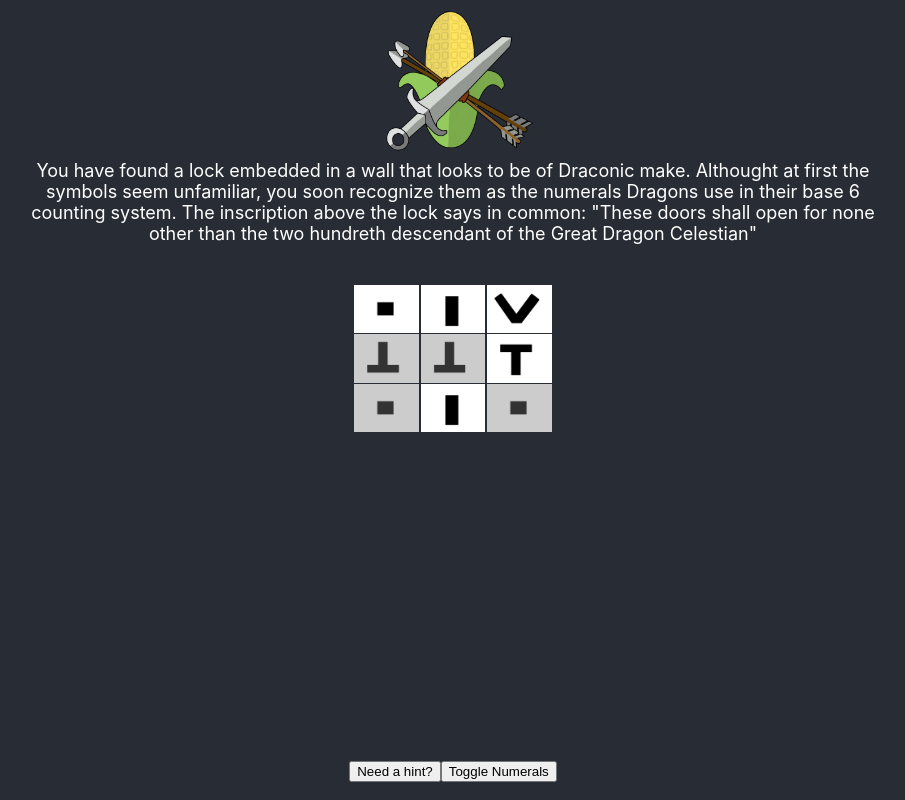
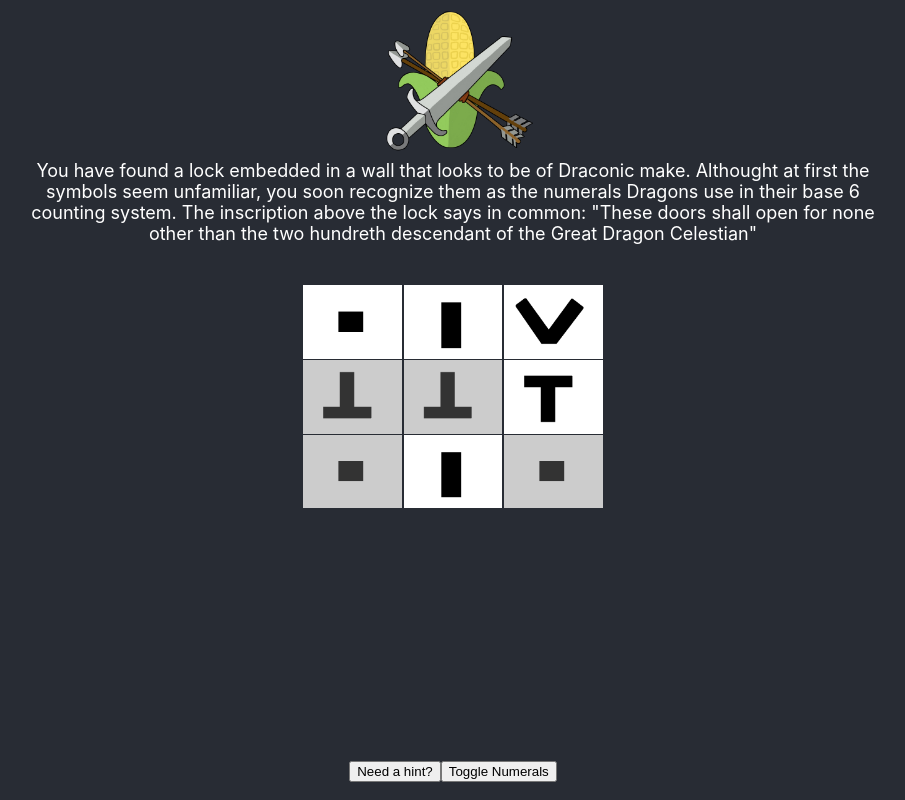
Before and after one commit to ParksDMSI/cornfed, a React (Create React App) app in the folder my-app/: page / in a window 1280 px wide. Shown: the whole page, without its empty margins (187-1092 px from the left). Built offline with nearby package versions, Linux system fonts and the light colour scheme.

Commit message:
more formatting

```diff
--- a/my-app/src/App.css
+++ b/my-app/src/App.css
@@ -62,7 +62,7 @@ h1, p{
   align-self: center;
   position: relative;
   height: auto;
-  max-width: 16vw;
+  max-width: 24vw;
   /* margin: 5% 10% 0 10%; */
   display: inline-block;
 }
@@ -82,7 +82,7 @@ h1, p{
 }
 
 .SumRow{
-  max-width: 16vw;
+  max-width: 24vw;
   position: relative;
   display: block;
   border: 1px solid red;
@@ -92,7 +92,7 @@ h1, p{
 .SumColumn{
   display: inline-block;
   position: absolute;
-  max-width: calc(16vw * .33);
+  max-width: calc(24vw * .33);
   height: auto;
   border: 1px solid red;
 }
```
